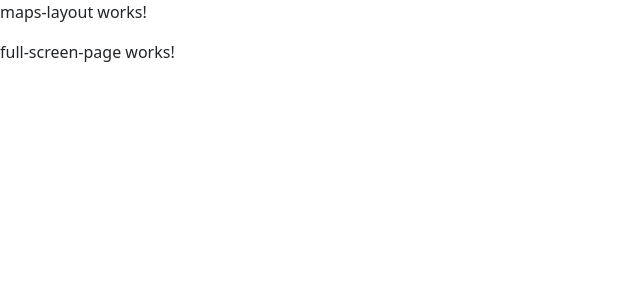
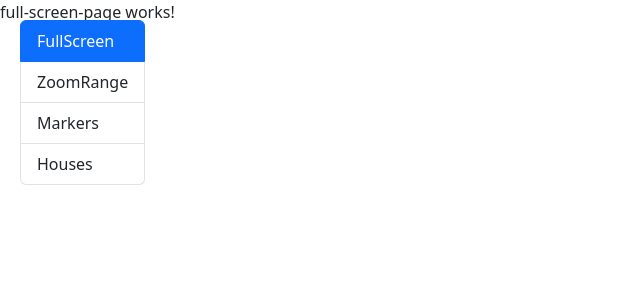
Before and after one commit to suslobo/010-mapsApp, an Angular app: page /maps/fullscreen in a window 1280 px wide. Shown: the top 300 px of the page, without its empty margins (0-640 px from the left). Built offline with nearby package versions, Linux system fonts and the light colour scheme.

Commit message:
Menú de la aplicación

```diff
--- a/src/app/maps/components/side-menu/side-menu.component.css
+++ b/src/app/maps/components/side-menu/side-menu.component.css
@@ -0,0 +1,5 @@
+
+li {
+  cursor: pointer;
+  transition: 0.2s all;
+}
--- a/src/app/maps/components/side-menu/side-menu.component.html
+++ b/src/app/maps/components/side-menu/side-menu.component.html
@@ -1 +1,9 @@
-<p>side-menu works!</p>
+
+<ul class="list-group">
+  <li *ngFor="let item of menuItems"
+    [routerLink]="[item.route]"
+    routerLinkActive="active"
+    class="list-group-item">
+    {{item.name}}
+  </li>
+</ul>
--- a/src/app/maps/components/side-menu/side-menu.component.ts
+++ b/src/app/maps/components/side-menu/side-menu.component.ts
@@ -1,10 +1,25 @@
 import { Component } from '@angular/core';
 
+
+
+//creamos una interfaz
+interface MenuItem {
+  name: string;
+  route: string;
+}
+
 @Component({
-  selector: 'app-side-menu',
+  selector: 'maps-side-menu',
   templateUrl: './side-menu.component.html',
   styleUrl: './side-menu.component.css'
 })
 export class SideMenuComponent {
+  //Creamos las cuatro rutas, las mismas rutas que pusimos en maps-routing.module.ts
+  public menuItems: MenuItem[] = [
+    { route: '/maps/fullscreen', name: 'FullScreen' },
+    { route: '/maps/zoom-range', name: 'ZoomRange' },
+    { route: '/maps/markers', name: 'Markers' },
+    { route: '/maps/properties', name: 'Houses' },
+    ];
 
 }
--- a/src/app/maps/layout/maps-layout/maps-layout.component.css
+++ b/src/app/maps/layout/maps-layout/maps-layout.component.css
@@ -0,0 +1,8 @@
+
+maps-side-menu {
+  position: fixed;
+  top: 20px;
+  left: 20px;
+  z-index: 999;
+  width: 180;
+}
--- a/src/app/maps/layout/maps-layout/maps-layout.component.html
+++ b/src/app/maps/layout/maps-layout/maps-layout.component.html
@@ -1,3 +1,4 @@
-<p>maps-layout works!</p>
+
+<maps-side-menu />
 
 <router-outlet />
```
